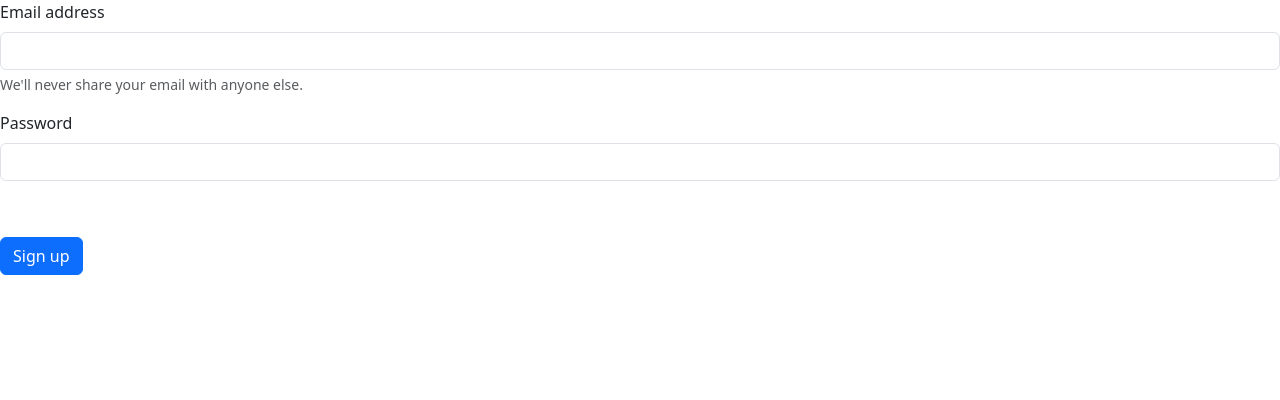
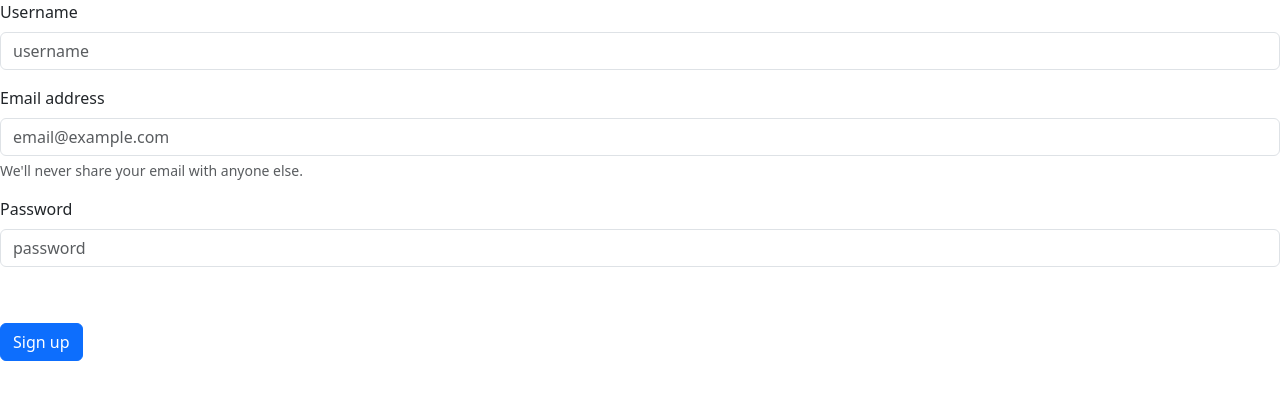
Before and after one commit to simzer0/ProgettoCollaborativo, a plain HTML site: page pages/registrazione.html in a window 1280 px wide. Drawn offline with nearby package versions, Linux system fonts and the light colour scheme.

Commit message:
aggiunto input al form e link per la pagina di registrazione

```diff
--- a/page/registrazione.html
+++ b/pages/registrazione.html
@@ -9,13 +9,17 @@
 <body>
     <form>
         <div class="mb-3">
+          <label for="exampleInputEmail1" class="form-label">Username</label>
+          <input type="text" class="form-control" id="inputUsername" aria-describedby="emailHelp" placeholder="username">
+        </div>
+        <div class="mb-3">
           <label for="exampleInputEmail1" class="form-label">Email address</label>
-          <input type="email" class="form-control" id="exampleInputEmail1" aria-describedby="emailHelp">
+          <input type="email" class="form-control" id="inputEmail" aria-describedby="emailHelp" placeholder="email@example.com">
           <div id="emailHelp" class="form-text">We'll never share your email with anyone else.</div>
         </div>
         <div class="mb-3">
           <label for="exampleInputPassword1" class="form-label">Password</label>
-          <input type="password" class="form-control" id="exampleInputPassword1">
+          <input type="password" class="form-control" id="inputPassword" placeholder="password">
         </div>
         <div class="mb-3 form-check">
         </div>
```
Also changed, not shown: index.html (+1 -1 lines).
